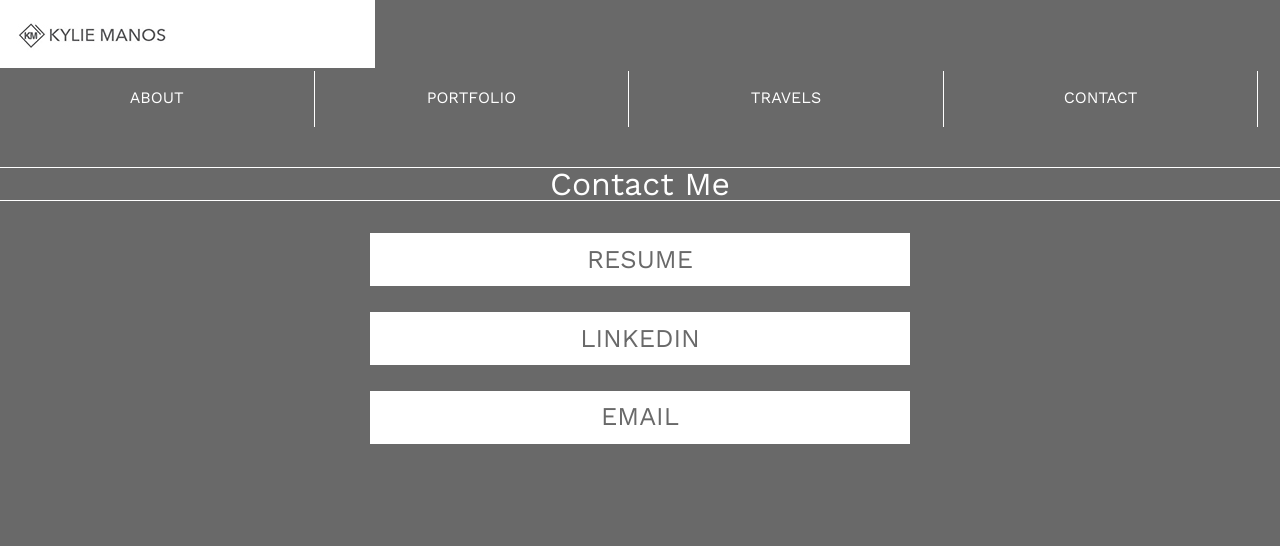
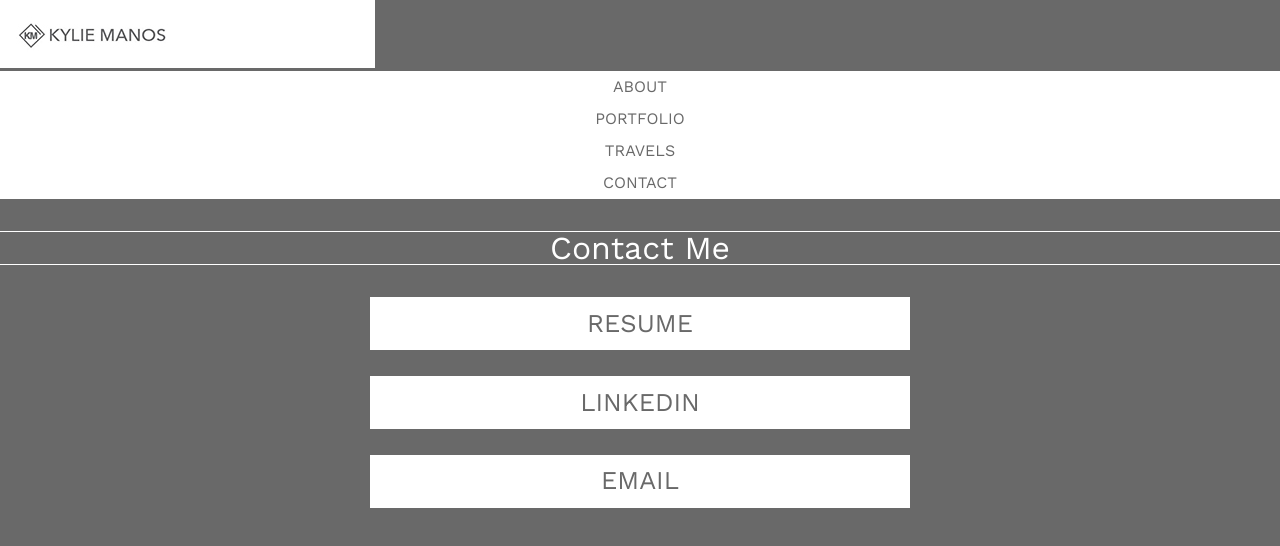
Before and after one commit to grc-338-02-spring-2016/github-mobile-website-02-kyliemanos, a plain HTML site: page contact.html in a window 1280 px wide. Drawn offline with nearby package versions, Linux system fonts and the light colour scheme.

Commit message:
fixed spacing in navigation menu

```diff
--- a/contact.html
+++ b/contact.html
@@ -32,7 +32,7 @@
         text-align: center;
         font-size: 2em;
         font-style: normal;
-        margin-top: 3em;
+        margin-top: 1em;
         margin-bottom: 1em;
         }
 
@@ -61,11 +61,13 @@
       margin-top: 1em;
       padding: .5em;
 
+     }
 
+     nav ul{
 
+         border-bottom: 1px dimgray;
+     }
 
-
-     }
 
 
 
--- a/styles/stylesheet.css
+++ b/styles/stylesheet.css
@@ -2,22 +2,20 @@
 .container {
     width:100%;
     margin:0 auto;
+
 }
 .
 
 nav ul {
         list-style-type:none;
             width: 100%;
+
         }
 
         nav ul li {
-        float: left;
-        width: 24.5%;
-        height: 3.5em;
-        background-color: dimgray;
-        border-right: .1em solid white;
-
-
+        width: 100%;
+        height: 2em;
+        background-color: white;
 
     }
 
@@ -25,14 +23,15 @@ nav ul {
 nav ul li a {
         text-decoration: none;
         display: block;
-        padding: 1.2em 0 0 0;
         font-family: 'Work Sans', sans-serif;
+        padding-top: .5em;
         font-size: .5 em;
         text-align: center;
-        color: white;
+        color: dimgray;
+/*        margin-bottom: 1em;*/
     }
 nav a:hover {
         background-color: dimgray;
         color: white;
-        padding: 1.2em 1.2em 1.3em 1.2em;
+/*        padding: 1.2em 1.2em 1.3em 1.2em;*/
     }
```
Also changed, not shown: about.html (+1 -1 lines), index.html (+2 -2 lines).
